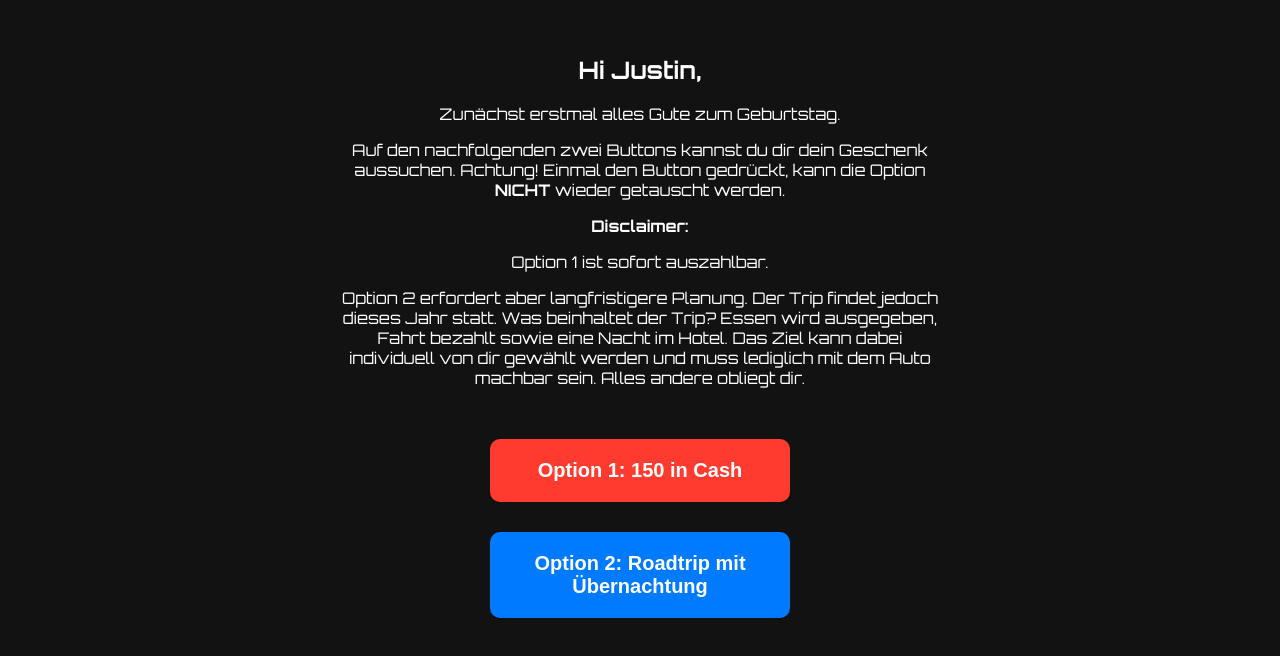
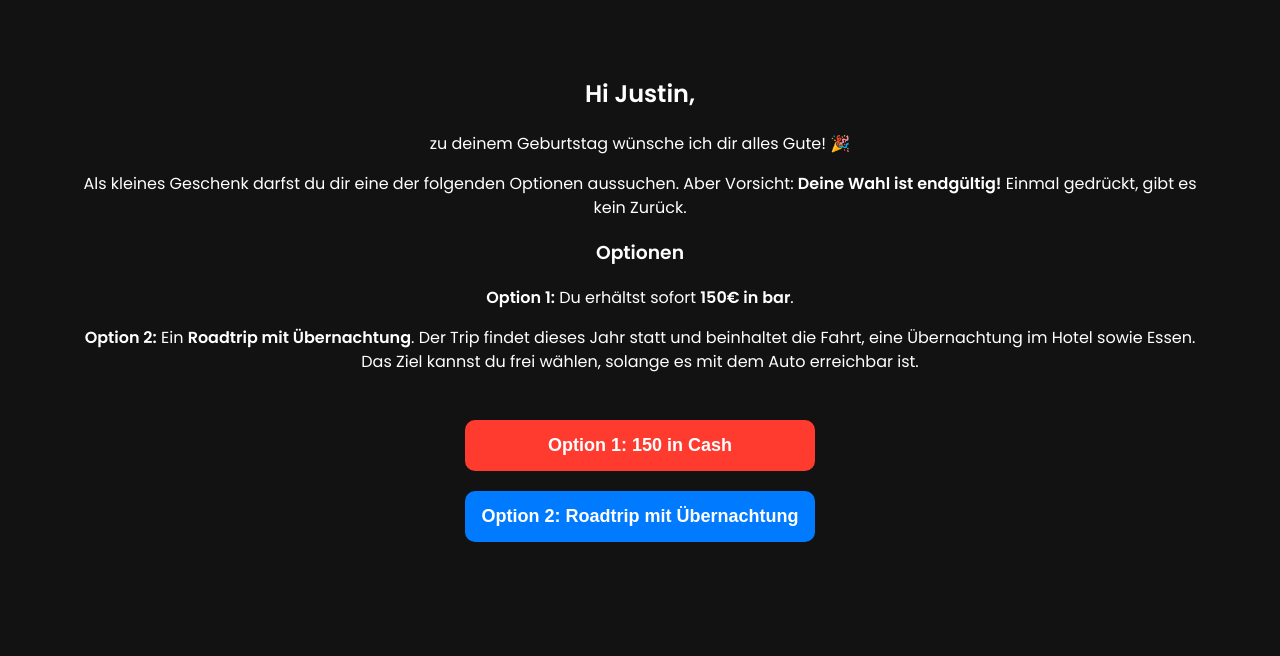
Before and after one commit to 4L3X1991/BDay, a plain HTML site: page index.html in a window 1280 px wide. Shown: the part 116-772 px from the top of the page. Drawn offline with Linux system fonts and the light colour scheme.

Commit message:
index.html

```diff
--- a/index.html
+++ b/index.html
@@ -5,40 +5,41 @@
     <meta name="viewport" content="width=device-width, initial-scale=1.0">
     <title>Chose Your Option</title>
     <style>
-        @import url('https://fonts.googleapis.com/css2?family=Orbitron:wght@400;700&display=swap');
+        @import url('https://fonts.googleapis.com/css2?family=Poppins:wght@300;400;600&display=swap');
         body {
-            font-family: 'Orbitron', sans-serif;
+            font-family: 'Poppins', sans-serif;
             text-align: center;
-            margin: 50px;
+            margin: 20px;
             background-color: #121212;
             color: white;
             display: flex;
             flex-direction: column;
             align-items: center;
             justify-content: center;
-            height: 100vh;
-            overflow: hidden;
-            position: relative;
+            min-height: 100vh;
+            overflow-y: auto;
         }
         .text-container {
-            max-width: 600px;
+            max-width: 90%;
             margin-bottom: 20px;
             text-align: center;
+            font-size: 16px;
+            line-height: 1.5;
         }
         .option {
-            padding: 20px;
-            font-size: 20px;
-            margin: 15px;
+            padding: 15px;
+            font-size: 18px;
+            margin: 10px;
             cursor: pointer;
             border: none;
             border-radius: 10px;
-            width: 80%;
-            max-width: 300px;
+            width: 90%;
+            max-width: 350px;
             transition: transform 0.2s, opacity 0.2s;
             font-weight: bold;
         }
         .option:hover {
-            transform: scale(1.1);
+            transform: scale(1.05);
             opacity: 0.9;
         }
         .red {
@@ -64,11 +65,11 @@
 <body>
     <div class="text-container">
         <h2>Hi Justin,</h2>
-        <p>Zunächst erstmal alles Gute zum Geburtstag.</p>
-        <p>Auf den nachfolgenden zwei Buttons kannst du dir dein Geschenk aussuchen. Achtung! Einmal den Button gedrückt, kann die Option <strong>NICHT</strong> wieder getauscht werden.</p>
-        <p><strong>Disclaimer:</strong></p>
-        <p>Option 1 ist sofort auszahlbar.</p>
-        <p>Option 2 erfordert aber langfristigere Planung. Der Trip findet jedoch dieses Jahr statt. Was beinhaltet der Trip? Essen wird ausgegeben, Fahrt bezahlt sowie eine Nacht im Hotel. Das Ziel kann dabei individuell von dir gewählt werden und muss lediglich mit dem Auto machbar sein. Alles andere obliegt dir.</p>
+        <p>zu deinem Geburtstag wünsche ich dir alles Gute! 🎉</p>
+        <p>Als kleines Geschenk darfst du dir eine der folgenden Optionen aussuchen. Aber Vorsicht: <strong>Deine Wahl ist endgültig!</strong> Einmal gedrückt, gibt es kein Zurück.</p>
+        <h3>Optionen</h3>
+        <p><strong>Option 1:</strong> Du erhältst sofort <strong>150€ in bar</strong>.</p>
+        <p><strong>Option 2:</strong> Ein <strong>Roadtrip mit Übernachtung</strong>. Der Trip findet dieses Jahr statt und beinhaltet die Fahrt, eine Übernachtung im Hotel sowie Essen. Das Ziel kannst du frei wählen, solange es mit dem Auto erreichbar ist.</p>
     </div>
     <button id="red" class="option red" onclick="chooseOption('red')">Option 1: 150 in Cash</button>
     <button id="blue" class="option blue" onclick="chooseOption('blue')">Option 2: Roadtrip mit Übernachtung</button>
```
